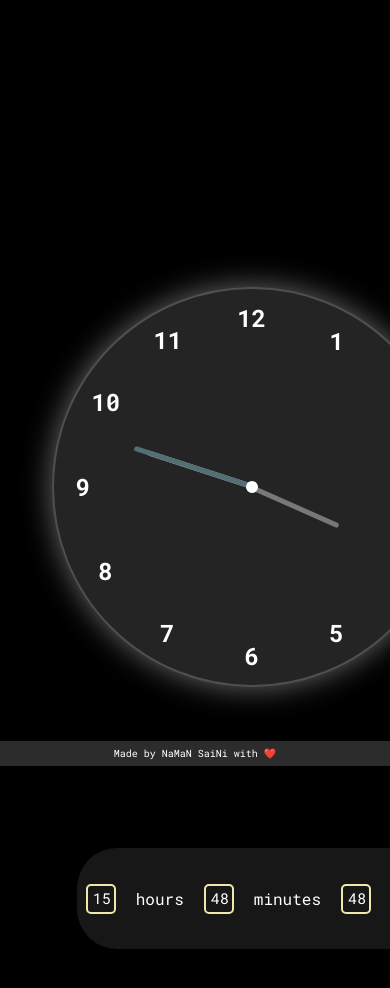
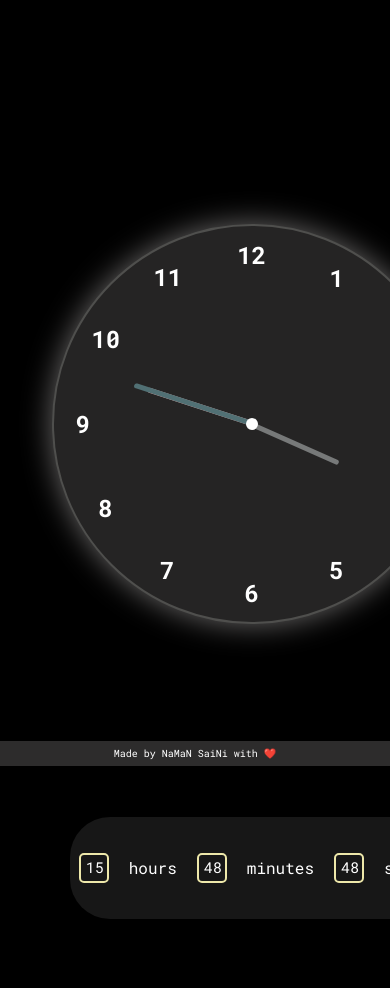
Before and after one commit to naman29saini/Analog-Clock, a plain HTML site: page index.html in a window 390 px wide. Shown: the part 78-1066 px from the top of the page. Drawn offline with Linux system fonts and the light colour scheme.

Commit message:
change in css

```diff
--- a/style.css
+++ b/style.css
@@ -28,7 +28,7 @@ body{
     display: flex;
     justify-content: center;
     align-items: center;
-    min-height: 78vh;
+    min-height: 70vh;
     background-color: black;
     /* width: 100vw; */
 }
@@ -122,12 +122,12 @@ footer p{
         width: 130%;
     }
     .body{
-        height: 120vh;
+        height: 105vh;
         width: 129%;
     }
     .body2{
-        left: 77px;
-        bottom:146px;
+        left: 70px;
+        bottom:50px;
     }
     .body2 span{
         height: 30px;
```
